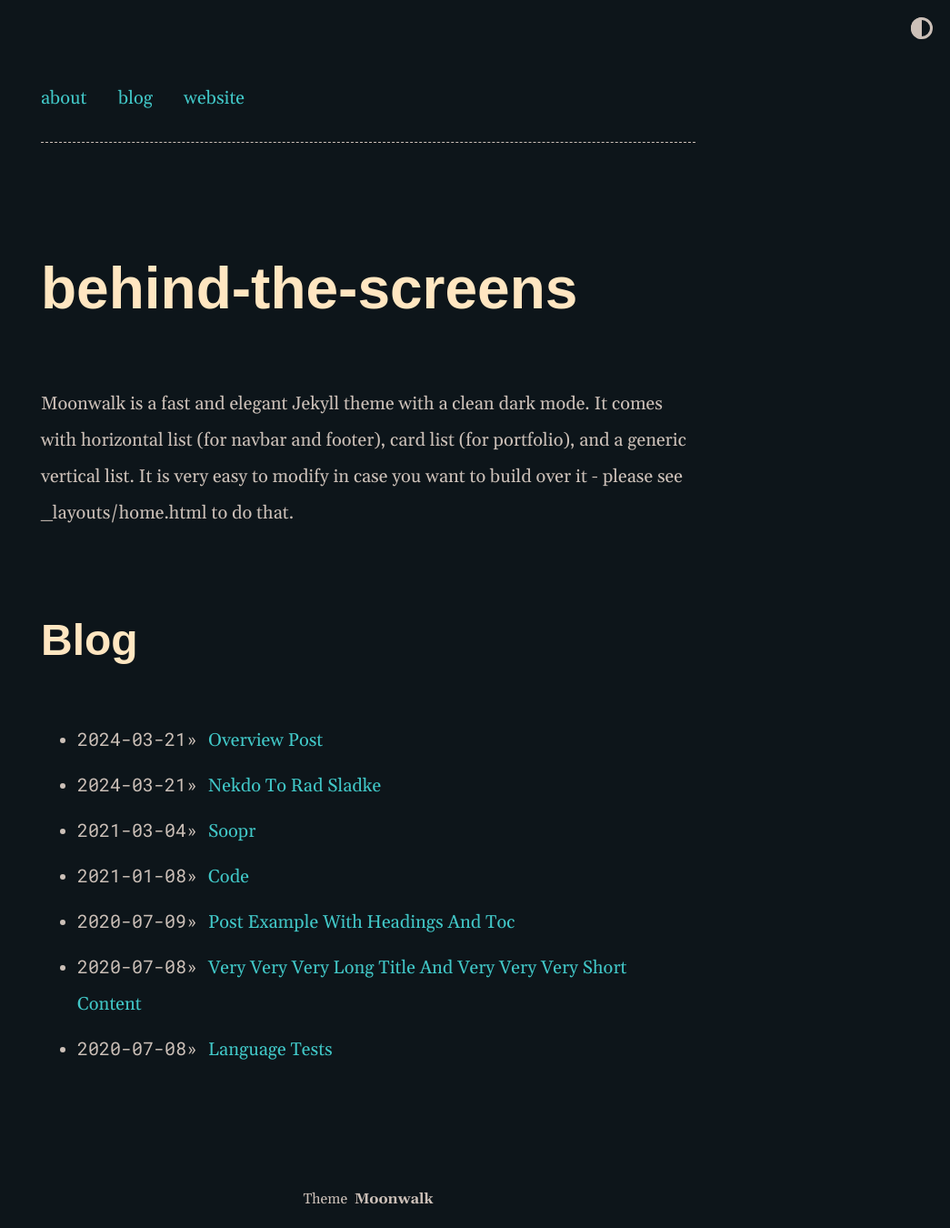
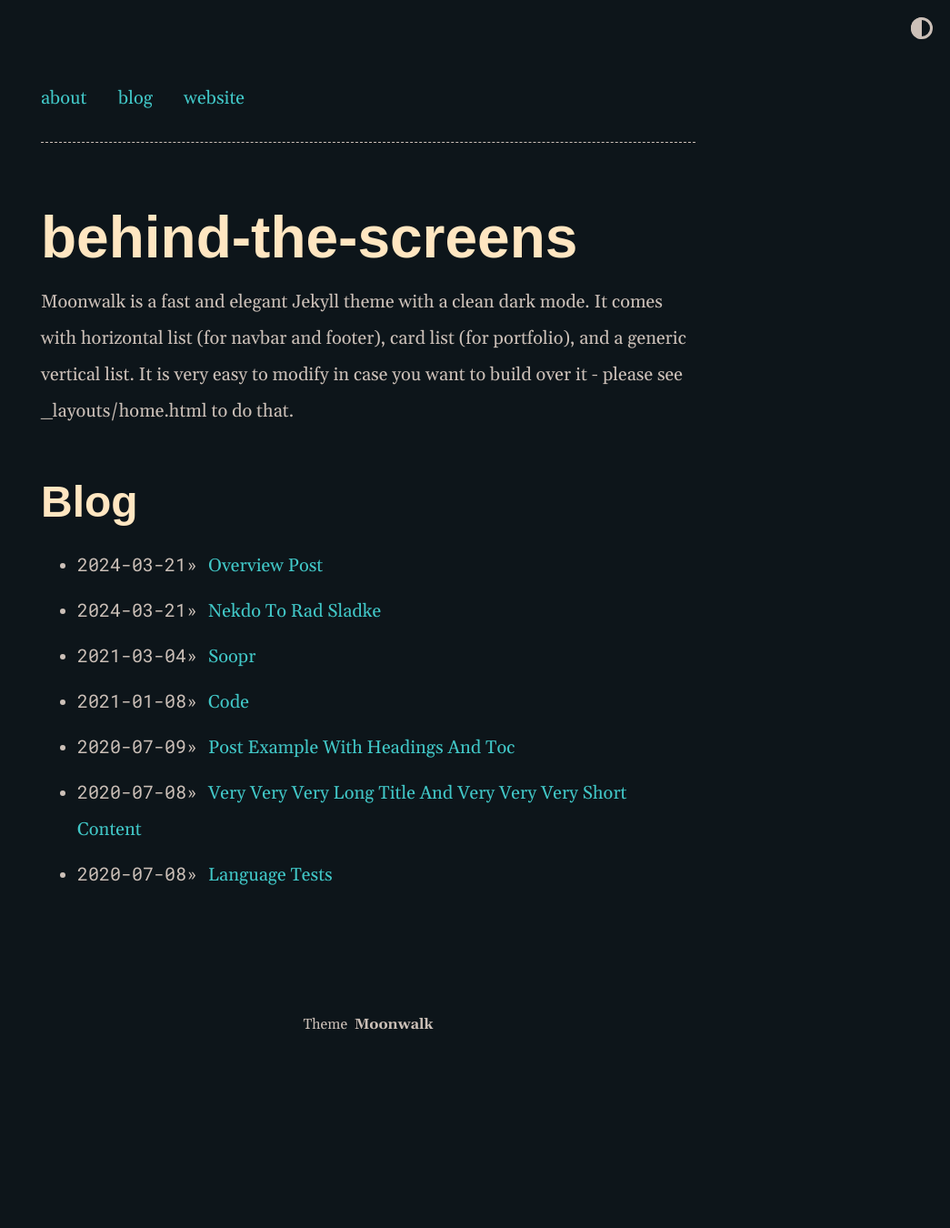
Before and after one commit to scherrer-txt/bts, a Jekyll site: the page built from index.md, in a window 1280 px wide. Shown: the whole page at 91% size, without its empty margins (235-1280 px from the left). Built offline with Jekyll 4.4.1, drawn with Linux system fonts in a browser that asks for light colours; some web fonts are replaced; after the commit the page ends 1158 px from its top, so only the background shows below that.

Commit message:
Update moonwalk.scss

```diff
--- a/_sass/moonwalk.scss
+++ b/_sass/moonwalk.scss
@@ -21,6 +21,7 @@ pre, code {
   font-family: "pragmatica-extended", sans-serif;
   font-size: 4.0rem;
   font-weight: 700;
+  line-height: 1rem;
   margin-top: 1.5em;
 }
 
@@ -28,6 +29,7 @@ pre, code {
   font-family: "pragmatica-extended", sans-serif;
   font-size: 3.0rem;
   font-weight: 700;
+  line-height: 1rem;
   margin-top: 1.5em;
 }
 
```
